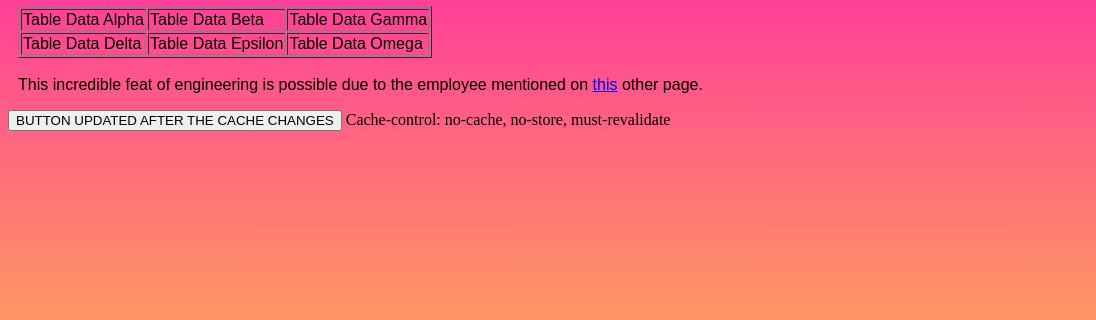
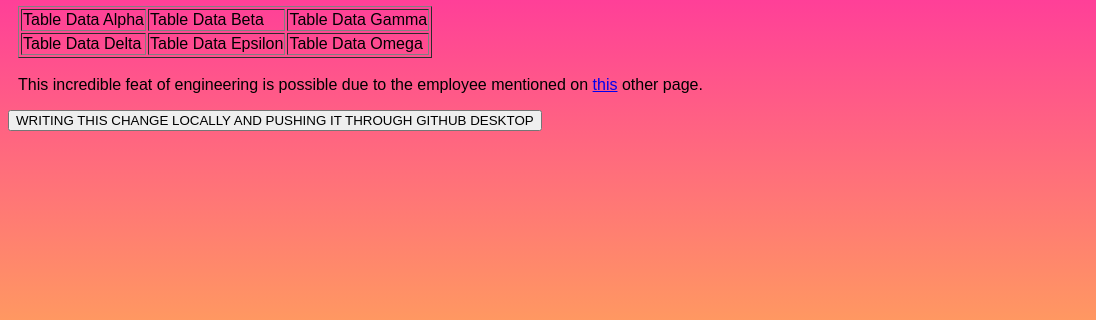
Before and after one commit to ElijahTAMU/CSCE412Project5, a plain HTML site: page index.html in a window 1280 px wide. Shown: the part 106-426 px from the top of the page, 0-1096 px from the left. Drawn offline with Linux system fonts and the light colour scheme.

Commit message:
Button update text

```diff
--- a/index.html
+++ b/index.html
@@ -29,11 +29,9 @@
         This incredible feat of engineering is possible due to the employee mentioned on <a href="./HTML/about.html">this</a> other page.
     </p>
 
-    <button>BUTTON UPDATED AFTER THE CACHE CHANGES</button>
+    <button>WRITING THIS CHANGE LOCALLY AND PUSHING IT THROUGH GITHUB DESKTOP</button>
 
 
 </body>
 
 </html>
-
-Cache-control: no-cache, no-store, must-revalidate
```
